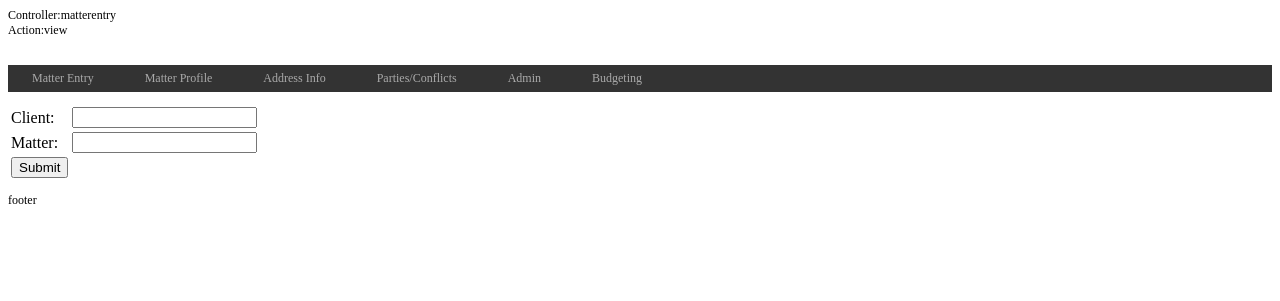
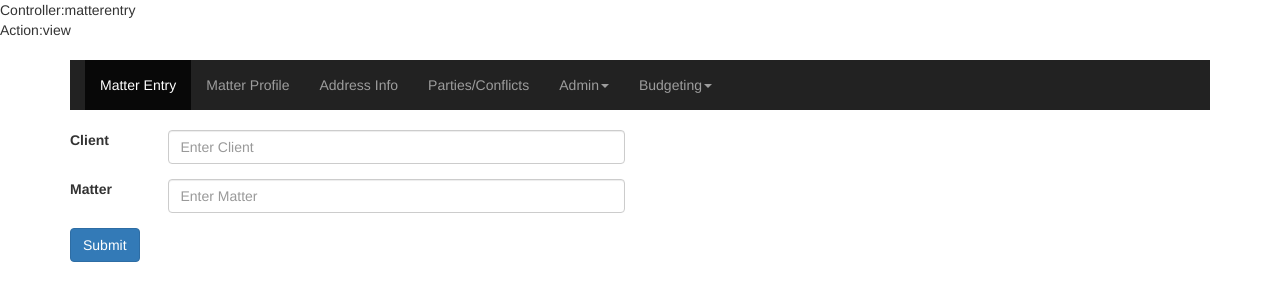
Before and after one commit to jellz77/SI, a PHP site: page / in a window 1280 px wide. Shown: the top 301 px of the page. Run offline with PHP 8.4, Linux system fonts and the light colour scheme; some libraries are stand-ins or nearby versions.

Commit message:
Altered the css to start bootstrapping
HATE IT

```diff
--- a/views/pages/matterentry.php
+++ b/views/pages/matterentry.php
@@ -1,17 +1,38 @@
-<div class="col-1-1">
-	<form>
-		<input type="hidden" name="controller" value="mp" />
-		<input type="hidden" name="action" value="view" />
-		<table>
-			<tr>
-				<td>Client:</td><td><input type="text" name="clnt" /></td>
-			</tr>
-			<tr>
-				<td>Matter:</td><td><input type="text" name="mttr" /></td>
-			</tr>
-			<tr>
-				<td><input type="submit" action="?controller=mp&action=view" /></td>
-			</tr>
-		</table>
+<!--form class="form-horizontal" action="?controller=mp&action=view&clnt=<?php cmurl();?>">
+	<div class="col-xs-2">
+		<label for="ex1">Client</label>
+		<input class="form-control" id="ex1" type="text">
+	</div>
+	<div class="col-xs-3">
+		<label for="ex2">col-xs-3</label>
+		<input class="form-control" id="ex2" type="text">
+	</div>
+	<div class="col-xs-4">
+		<label for="ex3">col-xs-4</label>
+		<input class="form-control" id="ex3" type="text">
+	</div>
+	<button type="submit" class="btn btn-default">Submit</button>
+</form-->
+
+<br>
+	<form class="form-horizontal" role="form" method="get" action="index.php">
+	    <input type="hidden" name="controller" value="mp">
+	    <input type="hidden" name="action" value="view">
+	    <div class="form-group">
+	        <label class="col-sm-1">Client</label>
+	        <div class="col-sm-5">
+	            <input type="text" class="form-control" id="clnt" name="clnt" placeholder="Enter Client" value="">
+	        </div>
+	    </div>
+	    <div class="form-group">
+	        <label class="col-sm-1">Matter</label>
+	        <div class="col-sm-5">
+	            <input type="text" class="form-control" id="name" name="clnt" placeholder="Enter Matter" value="">
+	        </div>
+	    </div>
+	    <div class="form-group">
+	        <div class="col-sm-10">
+	            <input name="submit" type="submit" value="Submit" class="btn btn-primary">
+	        </div>
+	    </div>
 	</form>
-</div>
--- a/views/templates/footer.php
+++ b/views/templates/footer.php
@@ -1,6 +1,8 @@
-<div class="col-1-1">
-footer
-
-</div>
+	</div> <!-- Ends container div
+	<!-- Bootstrap core JavaScript
+    ================================================== -->
+    <!-- Placed at the end of the document so the pages load faster -->
+    <script src="https://ajax.googleapis.com/ajax/libs/jquery/1.11.3/jquery.min.js"></script>
+    <script src="/assets/bootstrap_css/js/bootstrap.min.js"></script>
 </body>
 </html>
--- a/views/templates/header.php
+++ b/views/templates/header.php
@@ -1,11 +1,38 @@
 <html>
 <head>
 	<link href="assets/css/style.css" type="text/css" rel="stylesheet"  />
-
+	<link href="/assets/bootstrap_css/css/bootstrap.min.css" type="text/css" rel="stylesheet"  />
+	<link rel="icon" href="/assets/bootstrap_css/favicon.ico">
 </head>
 
 <body>
-<nav>
+	<div class="container">
+		<div id="navbar" class="navbar-collapse collapse navbar-inverse">
+			<ul class="nav navbar-nav">
+				<li class="active"><a href="?controller=matterentry&action=view<?php cmurl();?>">Matter Entry</a>            </li>
+				<li><a href="?controller=mp&action=view&clnt=<?php cmurl();?>">Matter Profile</a></li>
+				<li><a href="?controller=address&action=view<?php cmurl();?>">Address Info</a></li>
+				<li><a href="?controller=parties&action=view<?php cmurl();?>">Parties/Conflicts</a></li>
+				<li class="dropdown">
+					<a href="#" class="dropdown-toggle" data-toggle="dropdown" role="button" aria-haspopup="true" aria-expanded="false">Admin<span class="caret"></span></a>
+					<ul class="dropdown-menu">
+						<li><a href="#">e-Matter Data</a></li>
+						<li><a href="#">Table Maintenance</a></li>
+						<li><a href="#">Bulk Recon Note Upload</a></li>
+						<li><a href="#">Client Services</a></li>
+					</ul>
+				</li>
+				<li class="dropdown">
+					<a href="#" class="dropdown-toggle" data-toggle="dropdown" role="button" aria-haspopup="true" aria-expanded="false">Budgeting<span class="caret"></span></a>
+					<ul class="dropdown-menu">
+						<li><a href="#">Budget vs Actuals</a></li>
+						<li><a href="#">Budget Admin</a></li>
+						<li><a href="#">Budget Summary</a></li>
+					</ul>
+				</li>
+			</ul>
+		</div>
+	<!--nav>
 		<ul>
 			<li>
 				<a href="?controller=matterentry&action=view<?php cmurl();?>">Matter Entry</a>
@@ -37,4 +64,4 @@
 				</ul>
 			</li>
 		</ul>
-</nav>
+	</nav-->
```
Lines whose indentation alone changed are shown as unchanged.
